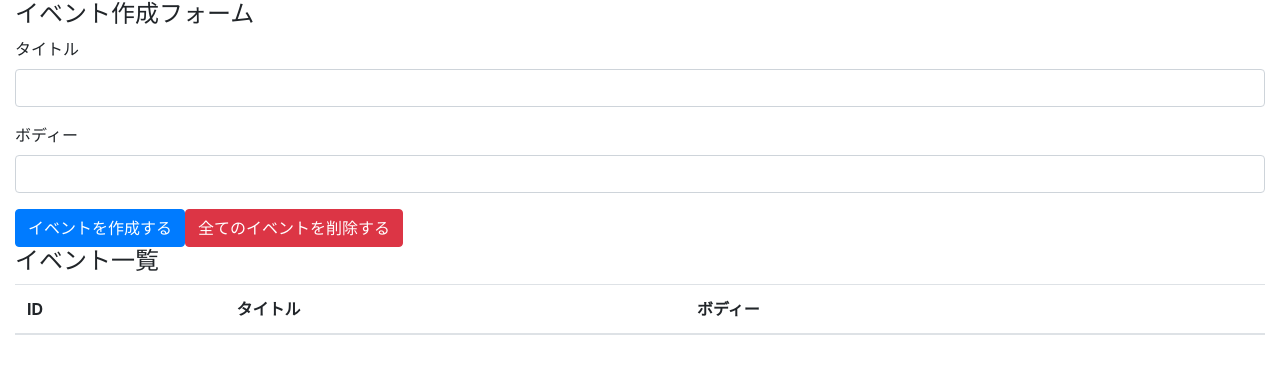
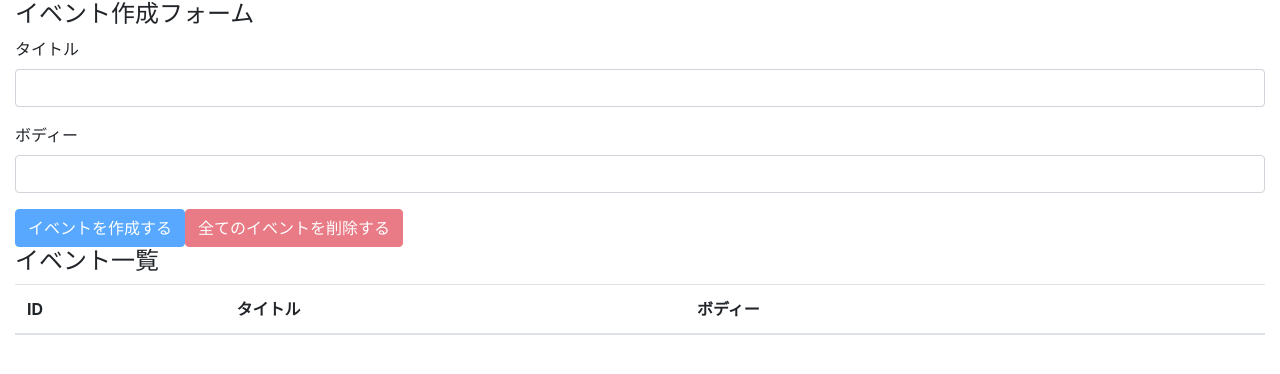
Before and after one commit to yuta-757/react_hooks_udemy, a React (Create React App) app: page / in a window 1280 px wide. Shown: the top 374 px of the page. Built offline with nearby package versions, Linux system fonts and the light colour scheme.

Commit message:
implement all events deletion feature

```diff
--- a/src/components/App.js
+++ b/src/components/App.js
@@ -25,7 +25,15 @@
     setTitle('');
     setBody('');
   };
-  // console.log(state);
+
+  const deleteAllEvents = (e) => {
+    e.preventDefault();
+    const result = window.confirm('全てのイベントを本当に削除しても良いですか？');
+    if(result) {
+      dispatch({type: 'DELETE_ALL_EVENTS'});
+    }
+  };
+  const unCreatable = title === '' || body === ''
 
   return (
     <div className='container-fluid'>
@@ -41,8 +49,8 @@
           <input className='form-control' id='formEventBody' value={body} onChange={e => {setBody(e.target.value)}}/>
         </div>
 
-        <button className='btn btn-primary' onClick={addEvent}>イベントを作成する</button>
-        <button type='button' className='btn btn-danger'>全てのイベントを削除する</button>
+        <button className='btn btn-primary' onClick={addEvent} disabled={unCreatable}>イベントを作成する</button>
+        <button type='button' className='btn btn-danger' onClick={deleteAllEvents} disabled={state.length === 0}>全てのイベントを削除する</button>
 
       </form>
 
@@ -57,6 +65,7 @@
           </tr>
         </thead>
         <tbody>
+          {/* keyは特別なpropsで値の受け取りができない */}
           {state.map((event, index) => (<Event key={index} event={event} dispatch={dispatch}/>))}
         </tbody>
       </table>
--- a/src/components/Event.js
+++ b/src/components/Event.js
@@ -1,12 +1,15 @@
 import React from 'react';
 
-const Event = ({key, event, dispatch}) => {
+const Event = ({event, dispatch}) => {
     const id = event.id;
     const handleClickDeleteButton = () => {
-      dispatch({
-        type: 'DELETE_EVENT',
-        id,
-      })
+      const result = window.confirm(`イベント（id=${id}）を本当に削除しても良いですか？`);
+      if (result) {
+        dispatch({
+          type: 'DELETE_EVENT',
+          id,
+        })
+      }
     };
     return (
     <tr>
--- a/src/reducers/index.js
+++ b/src/reducers/index.js
@@ -50,7 +50,7 @@
             return [...state, {id: id, ...event}];
         case 'DELETE_EVENT':
             return state.filter((event) => event.id !== action.id);
-        case 'DELETE_ALL_EVENT':
+        case 'DELETE_ALL_EVENTS':
             return [];
         default:
             return state;
```
